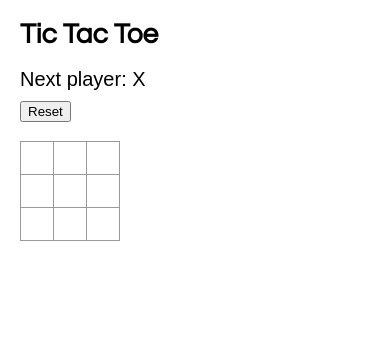
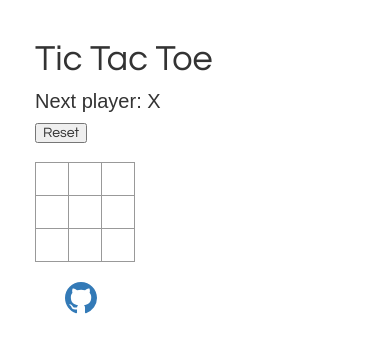
Before and after one commit to zerocod3r/tictactoe-reactjs, a plain HTML site: page index.html in a window 390 px wide. Drawn offline with nearby package versions, Linux system fonts and the light colour scheme.

Commit message:
responsive changes

```diff
--- a/index.html
+++ b/index.html
@@ -2,6 +2,10 @@
 <html>
 <head>
 <title>TicTacToe</title>
+<meta name="viewport" content="width=device-width, initial-scale=1">
+<link rel="stylesheet" href="https://maxcdn.bootstrapcdn.com/bootstrap/3.4.1/css/bootstrap.min.css">
+<script src="https://ajax.googleapis.com/ajax/libs/jquery/3.5.1/jquery.min.js"></script>
+<script src="https://maxcdn.bootstrapcdn.com/bootstrap/3.4.1/js/bootstrap.min.js"></script>
 <script src="https://unpkg.com/@babel/standalone/babel.min.js"></script>
 <script src="https://unpkg.com/react@17/umd/react.development.js"></script>
 <script src="https://unpkg.com/react-dom@17/umd/react-dom.development.js"></script>
@@ -9,7 +13,12 @@
 <link rel="stylesheet" href="style.css">
 </head>
 <body>
-    <h1> Tic Tac Toe</h1>
-    <div id="root"></div>
+    <div class="container">
+        <h1>Tic Tac Toe</h1>
+        <div id="root"></div>
+        <div class="footer"><a href="https://github.com/zerocod3r/tictactoe-reactjs"><svg xmlns="http://www.w3.org/2000/svg" width="32" height="32" fill="currentColor" class="bi bi-github" viewBox="0 0 16 16">
+            <path d="M8 0C3.58 0 0 3.58 0 8c0 3.54 2.29 6.53 5.47 7.59.4.07.55-.17.55-.38 0-.19-.01-.82-.01-1.49-2.01.37-2.53-.49-2.69-.94-.09-.23-.48-.94-.82-1.13-.28-.15-.68-.52-.01-.53.63-.01 1.08.58 1.23.82.72 1.21 1.87.87 2.33.66.07-.52.28-.87.51-1.07-1.78-.2-3.64-.89-3.64-3.95 0-.87.31-1.59.82-2.15-.08-.2-.36-1.02.08-2.12 0 0 .67-.21 2.2.82.64-.18 1.32-.27 2-.27.68 0 1.36.09 2 .27 1.53-1.04 2.2-.82 2.2-.82.44 1.1.16 1.92.08 2.12.51.56.82 1.27.82 2.15 0 3.07-1.87 3.75-3.65 3.95.29.25.54.73.54 1.48 0 1.07-.01 1.93-.01 2.2 0 .21.15.46.55.38A8.012 8.012 0 0 0 16 8c0-4.42-3.58-8-8-8z"/>
+          </svg></a></div>
+    </div>
 </body>
 </html>
--- a/style.css
+++ b/style.css
@@ -1,6 +1,7 @@
 body {
     font: 14px "Century Gothic", Futura, sans-serif;
     margin: 20px;
+    height: 100%
   }
 
   ol, ul {
@@ -54,3 +55,8 @@ body {
   .reset{
     margin-bottom: 20px
   }
+
+  .footer {
+    margin-left: 30px;
+    margin-top: 20px;
+  }
```
